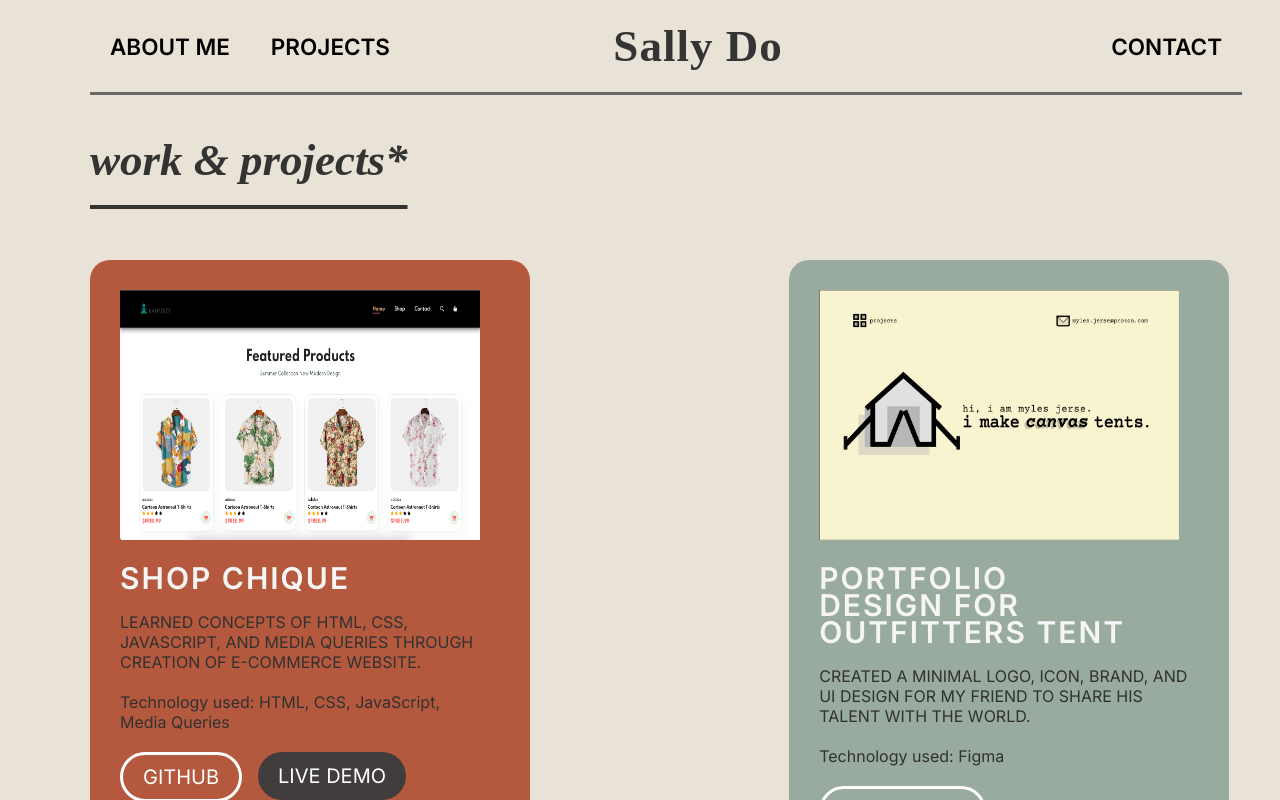
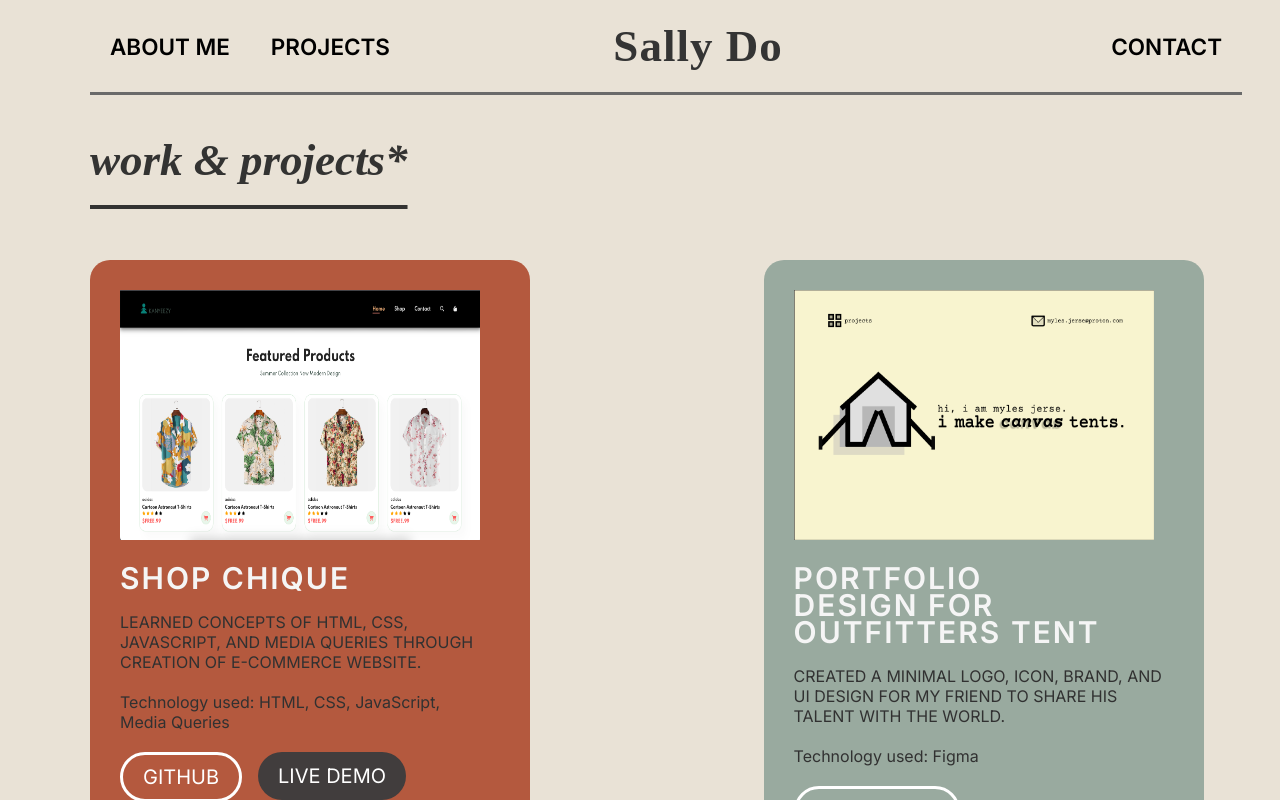
Before and after one commit to sallydough/sally-do-portfolio, a React (Vite) app: page /projects in a window 1280 px wide. Shown: the top 800 px of the page. Built offline with nearby package versions, Linux system fonts and the light colour scheme; a web font is replaced by a local one.

Commit message:
edit card size

```diff
--- a/src/components/Projects/projects.css
+++ b/src/components/Projects/projects.css
@@ -30,7 +30,7 @@ flex-wrap: wrap;
 gap: 2rem;
 justify-content: space-between;
 padding: 40px 0;
-width: 89vw;
+width: 87vw;
 }
 
 .project-card {
```
